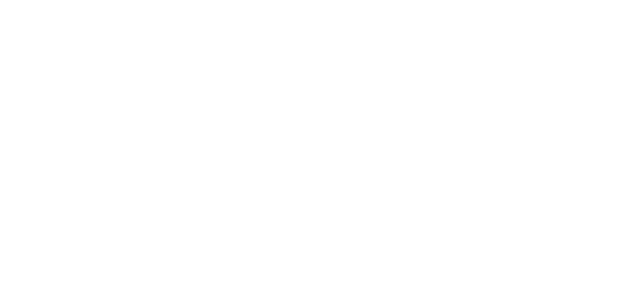
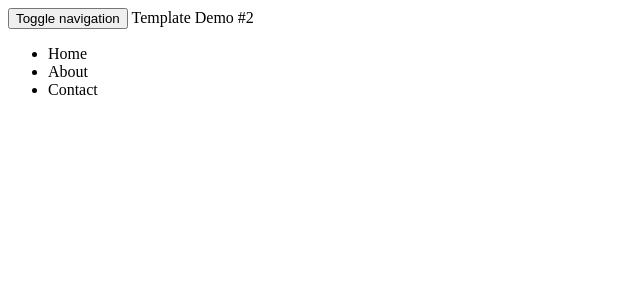
Before and after one commit to rlewis2892/ng2-template-2, a PHP site: page /templates/template2-app.php in a window 1280 px wide. Before the commit the part shown is empty. Shown: the top 300 px of the page, without its empty margins (0-640 px from the left). Run offline with PHP 8.4, Linux system fonts and the light colour scheme.

Commit message:
add simple navbar to angular base template

```diff
--- a/public_html/templates/template2-app.php
+++ b/public_html/templates/template2-app.php
@@ -1,3 +1,29 @@
+<header>
+	<nav class="navbar navbar-default">
+		<div class="container">
+			<!-- Brand and toggle get grouped for better mobile display -->
+			<div class="navbar-header">
+				<button type="button" class="navbar-toggle collapsed" data-toggle="collapse" data-target="#bs-example-navbar-collapse-1" aria-expanded="false">
+					<span class="sr-only">Toggle navigation</span>
+					<span class="icon-bar"></span>
+					<span class="icon-bar"></span>
+					<span class="icon-bar"></span>
+				</button>
+				<a class="navbar-brand" routerLink="">Template Demo #2</a>
+			</div>
+
+			<!-- Collect the nav links, forms, and other content for toggling -->
+			<div class="collapse navbar-collapse" id="bs-example-navbar-collapse-1">
+				<ul class="nav navbar-nav navbar-right">
+					<li><a routerLink="">Home</a></li>
+					<li><a routerLink="/about">About</a></li>
+					<li><a routerLink="/contact">Contact</a></li>
+				</ul>
+			</div><!-- /.navbar-collapse -->
+		</div><!-- /.container-fluid -->
+	</nav>
+</header>
+
 <main>
 	<router-outlet></router-outlet>
 </main>
```
